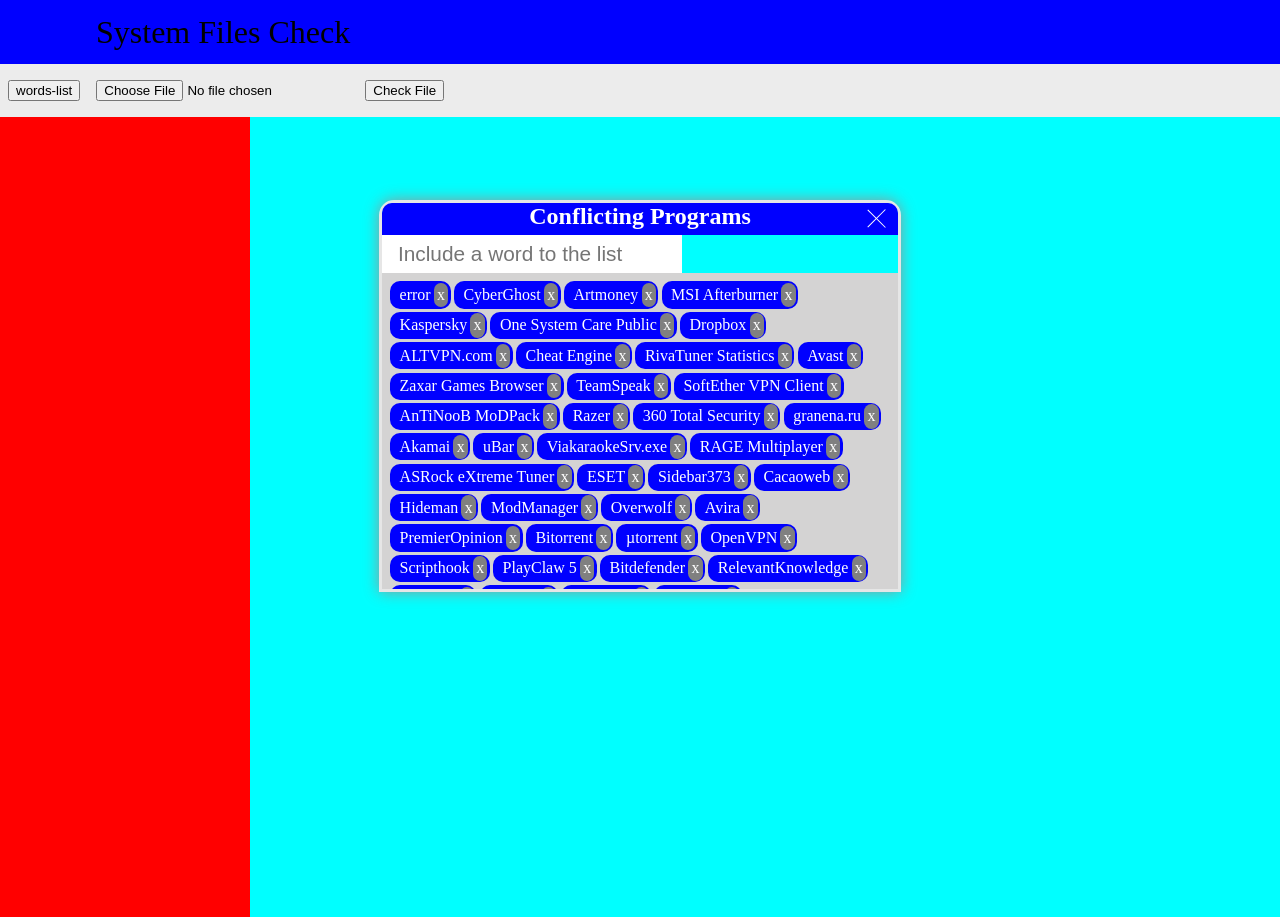
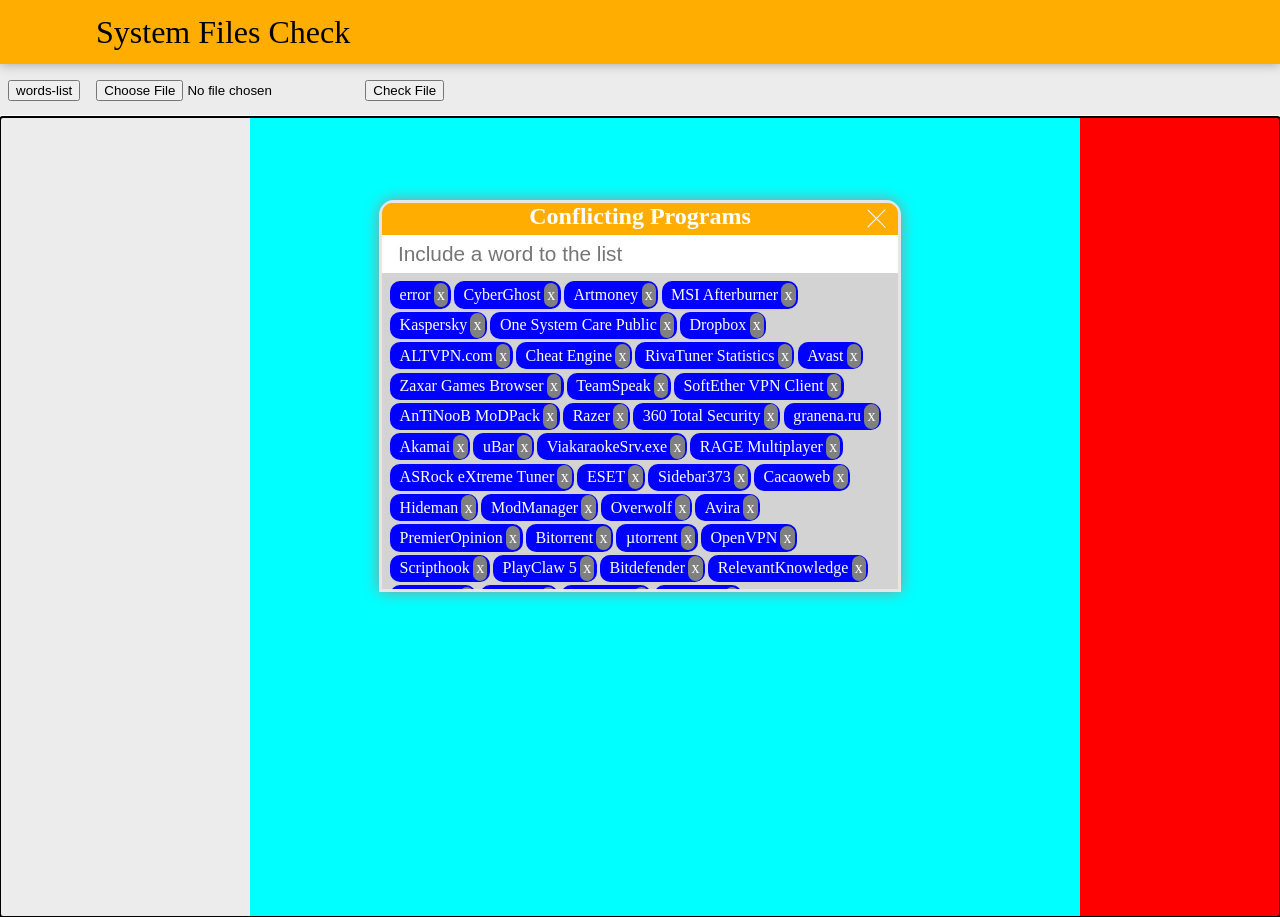
Before and after one commit to fernanhick/wordcheck, a plain HTML site: page index.html in a window 1280 px wide. Both pictures are taken after a click on the button "words-list". Drawn offline with Linux system fonts and the light colour scheme.

Commit message:
style added

```diff
--- a/css/styles.css
+++ b/css/styles.css
@@ -20,8 +20,9 @@
     height: 2em;
     display: flex;
     align-items: center;
-    background-color: blue;
+    background-color: rgb(255, 174, 0);
     font-size: 2em;
+    box-shadow: 0px 1px 10px #aaa;
 }
 /* files controllers */
 
@@ -37,6 +38,11 @@
     width: 100%;
     height: 100vh;
     background-color: aqua;
+    outline: auto;
+}
+.description {
+    width: 20%;
+    background-color: red;
 }
 #file-content {
     padding: 1rem;
@@ -44,7 +50,7 @@
     width: 80%;
 }
 .files-result {
-    background-color: red;
+    background-color: rgb(236, 236, 236);
     min-width: 250px;
     display: flex;
     flex-direction: column;
@@ -84,7 +90,7 @@
     font-weight: 600;
     font-size: 1.5rem;
     border-radius: 10px 10px 0 0;
-    background-color: blue;
+    background-color: rgb(255, 174, 0);
     height: 2rem;
     color: white;
     text-align: center;
@@ -128,7 +134,11 @@
 .words-input:hover {
     outline: none;
 }
+.form-wrapper {
+    display: flex;
+}
 .words-input {
+    flex: auto;
     padding: 0.2rem 1rem;
     font-size: 1.3rem;
     height: 2rem;
--- a/index.html
+++ b/index.html
@@ -17,7 +17,7 @@
                     Conflicting Programs
                     <div class="close-wrapper"></div>
                 </div>
-                <form>
+                <form class="form-wrapper">
                     <input
                         class="words-input"
                         placeholder="Include a word to the list"
@@ -34,6 +34,7 @@
         <div class="files-display">
             <aside class="files-result"></aside>
             <div id="file-content"></div>
+            <aside class="description"></aside>
         </div>
     </body>
 </html>
```
